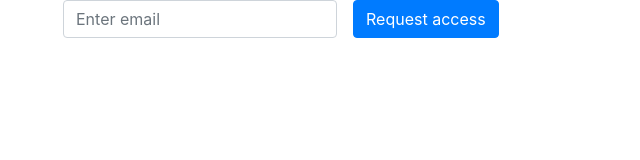
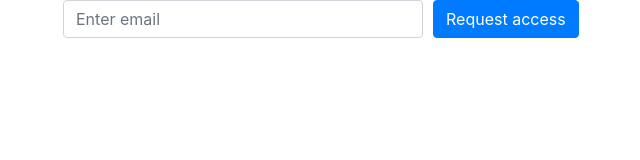
Before and after one commit to NikitaDev14/inselelo, a plain HTML site: page index.html in a window 1280 px wide. Shown: the whole page, without its empty margins (22-662 px from the left). Drawn offline with nearby package versions, Linux system fonts and the light colour scheme.

Commit message:
Responsive markup.

```diff
--- a/index.html
+++ b/index.html
@@ -15,13 +15,17 @@
 <body>
     <div class="container">
         <div class="row">
-            <div class="col-12">
-                <form class="form-inline" id="accessForm">
-                    <div class="form-group mr-sm-3">
-                        <label for="emailInput" class="sr-only">Email address</label>
-                        <input type="email" required class="form-control" id="emailInput" placeholder="Enter email">
+            <div class="col-12 col-lg-8">
+                <form id="accessForm">
+                    <div class="form-row">
+                        <div class="form-group col-md-6">
+                            <label for="emailInput" class="sr-only">Email address</label>
+                            <input type="email" required class="form-control" id="emailInput" placeholder="Enter email">
+                        </div>
+                        <div class="form-group col-md-6">
+                            <button type="submit" class="btn btn-primary">Request access</button>
+                        </div>
                     </div>
-                    <button type="submit" class="btn btn-primary">Request access</button>
                 </form>
             </div>
         </div>
```
Also changed, not shown: logo.png (added).
